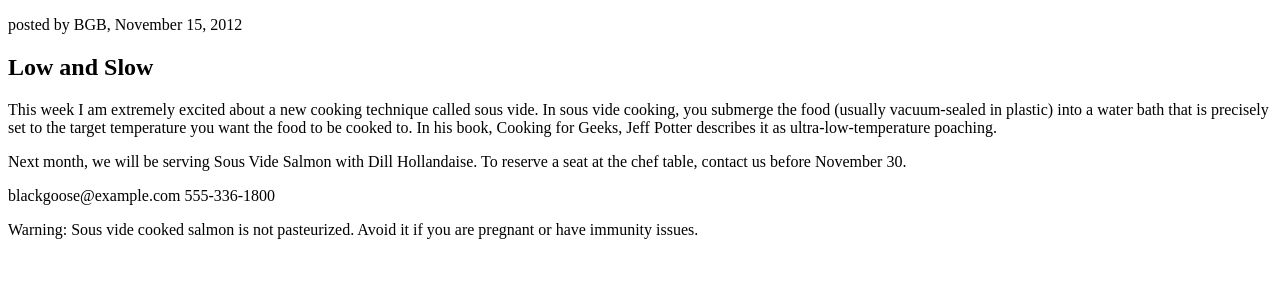
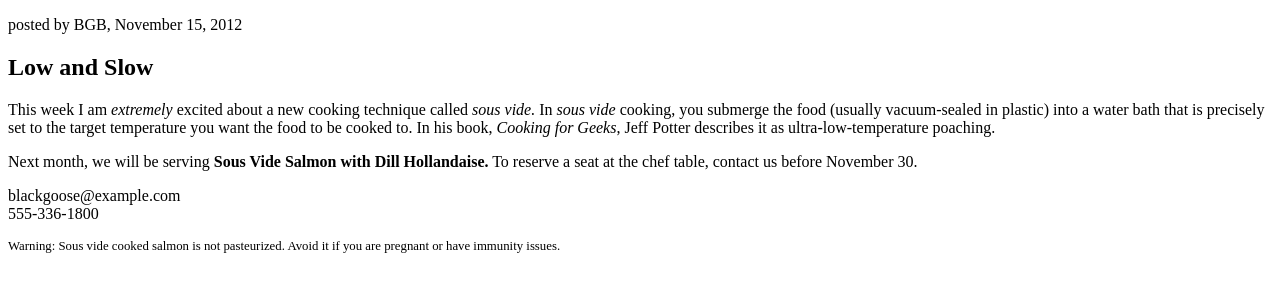
Before and after one commit to grc-338-02-spring-2016/github-demo-02-marychristinajohnson, a plain HTML site: page post.html in a window 1280 px wide. Drawn offline with Linux system fonts and the light colour scheme.

Commit message:
final commit of post.html

```diff
--- a/post.html
+++ b/post.html
@@ -4,7 +4,7 @@
 
 
 <head>
-    <title>My 338 Page</title>
+    <title>Blog Post</title>
 
 
 
@@ -18,14 +18,14 @@
 <p>posted by BGB, November 15, 2012</p>
 </header>
 <h1>Low and Slow</h1>
-<p>This week I am extremely excited about a new cooking technique called sous vide. In sous vide cooking, you submerge the food (usually vacuum-sealed in plastic) into a water bath that is precisely set to the target temperature you want the food to be cooked to. In his book, Cooking for Geeks, Jeff Potter describes it as ultra-low-temperature poaching.</p>
+<p>This week I am <em>extremely</em> excited about a new cooking technique called <em>sous vide.</em> In <em>sous vide</em> cooking, you submerge the food (usually vacuum-sealed in plastic) into a water bath that is precisely set to the target temperature you want the food to be cooked to. In his book, <em>Cooking for Geeks</em>, Jeff Potter describes it as ultra-low-temperature poaching.</p>
 
-<p>Next month, we will be serving Sous Vide Salmon with Dill Hollandaise. To reserve a seat at the chef table, contact us before November 30.</p>
+<p>Next month, we will be serving <b>Sous Vide Salmon with Dill Hollandaise.</b> To reserve a seat at the chef table, contact us before November 30.</p>
 
-<p>blackgoose@example.com
+<p>blackgoose@example.com<br>
 555-336-1800</p>
 
-<p> Warning: Sous vide cooked salmon is not pasteurized. Avoid it if you are pregnant or have immunity issues.</p>
+<p style="font-size:.8em"> Warning: Sous vide cooked salmon is not pasteurized. Avoid it if you are pregnant or have immunity issues.</p>
 </article>
 
 
```
